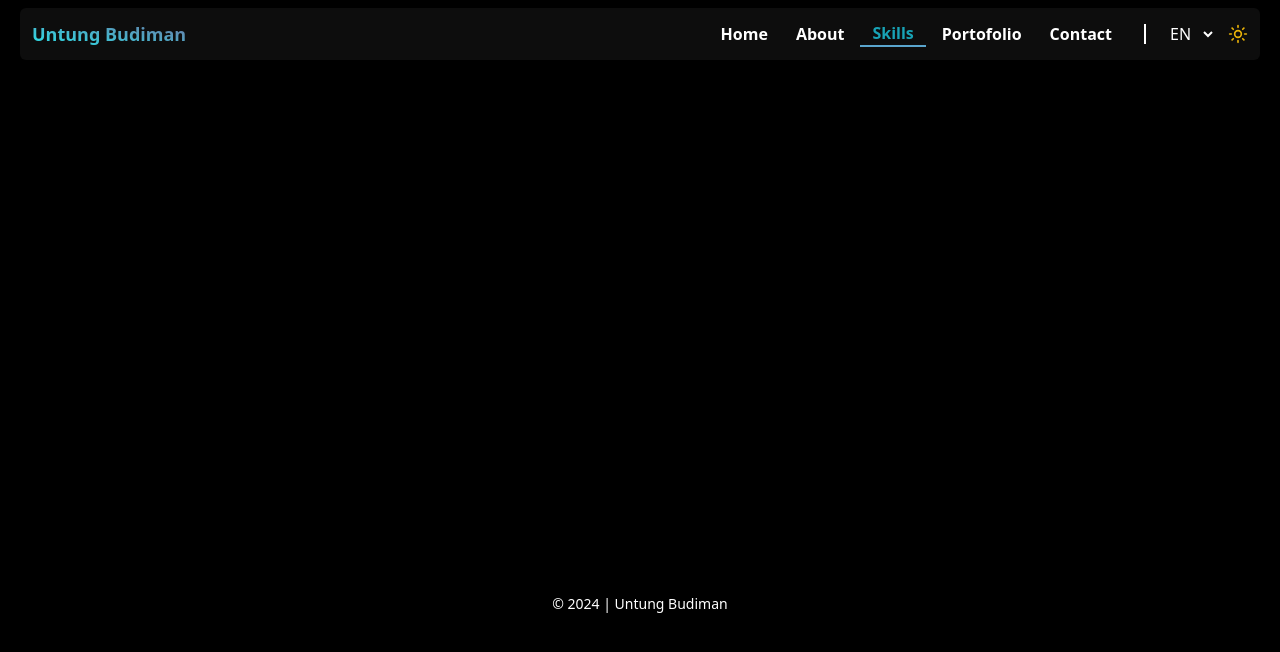
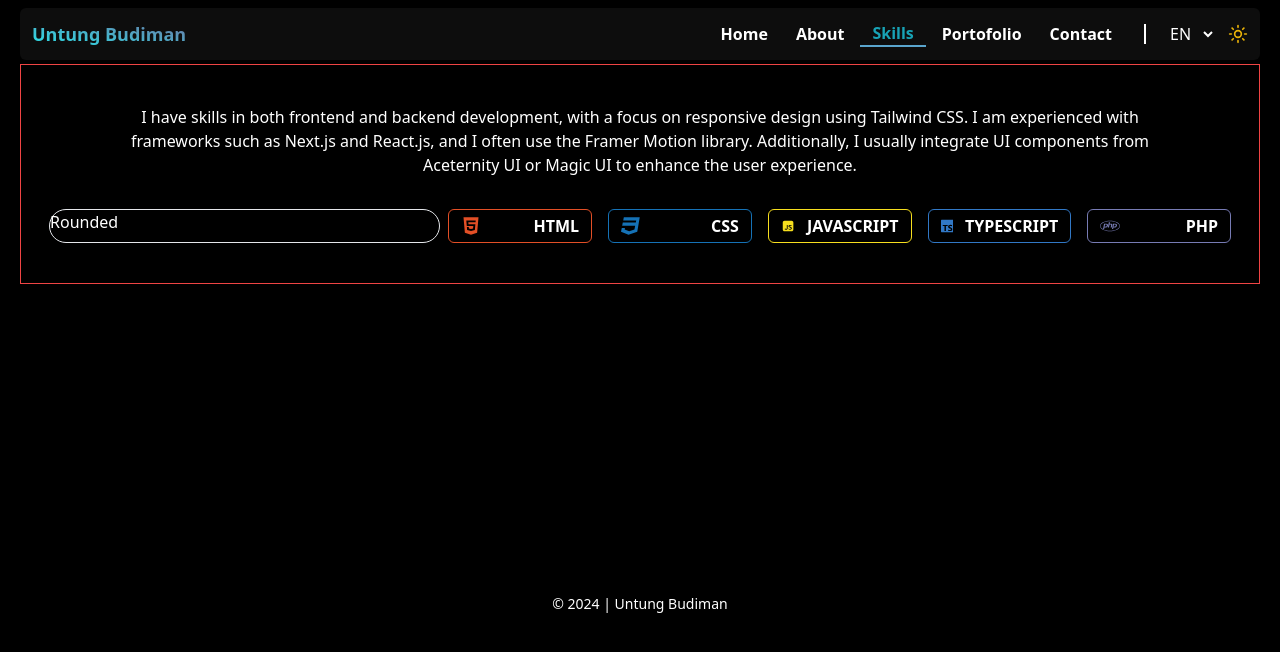
Before and after one commit to untgbdmn/Modern_Crafted, a React (Vite) app: page /skill in a window 1280 px wide. Shown: the top 652 px of the page. Built offline with nearby package versions, Linux system fonts and the light colour scheme.

Commit message:
add-some-icon

```diff
--- a/src/App.tsx
+++ b/src/App.tsx
@@ -5,6 +5,7 @@ import Home from "./pages/home";
 import AboutPage from "./pages/about-page";
 import AOS from 'aos';
 import 'aos/dist/aos.css';
+import SkillsPage from "./pages/skills-page";
 
 export default function App() {
     AOS.init({
@@ -18,6 +19,7 @@ export default function App() {
                 <Routes>
                     <Route path="/" element={<Home />} />
                     <Route path="/about" element={<AboutPage />} />
+                    <Route path="/skill" element={<SkillsPage />} />
                 </Routes>
             </LayoutApp>
         </ThemeProvider>
--- a/src/i18n/translations/en.json
+++ b/src/i18n/translations/en.json
@@ -24,5 +24,8 @@
         "webdeveloper":"Web Developer",
         "textexperience":"I have actively contributed to the development of various web projects. To date, I have been involved in three significant projects, with roles including front-end development, where I implemented user interfaces based on designs created by the creative team. Additionally, I also have experience in handling database and API integration, as well as front-end tasks, ensuring cohesive and functional web solutions."
     },
+    "skill": {
+        "desc": "I have skills in both frontend and backend development, with a focus on responsive design using Tailwind CSS. I am experienced with frameworks such as Next.js and React.js, and I often use the Framer Motion library. Additionally, I usually integrate UI components from Aceternity UI or Magic UI to enhance the user experience."
+    },
     "sekarang": "Now"
 }
--- a/src/i18n/translations/id.json
+++ b/src/i18n/translations/id.json
@@ -24,5 +24,8 @@
         "webdeveloper":"Pengembang Web",
         "textexperience":"Saya telah berkontribusi secara aktif dalam pengembangan berbagai proyek web. Hingga saat ini, saya telah terlibat dalam tiga proyek signifikan, dengan peran termasuk pengembangan front-end di mana saya menerapkan antarmuka pengguna berdasarkan desain yang dibuat oleh tim kreatif. Selain itu, saya juga memiliki pengalaman dalam menangani integrasi database dan API serta tugas-tugas front-end, memastikan solusi web yang kohesif dan fungsional."
     },
+    "skill": {
+        "desc": "Saya memiliki keterampilan dalam pengembangan frontend dan backend, dengan fokus pada desain responsif menggunakan Tailwind CSS. Saya berpengalaman dalam framework seperti Next.js dan React.js, dan sering menggunakan pustaka Framer Motion. Selain itu, saya biasanya mengintegrasikan komponen UI dari Aceternity UI atau Magic UI untuk meningkatkan pengalaman pengguna."
+    },
     "sekarang": "Sekarang"
 }
--- /dev/null
+++ b/src/pages/skills-page.tsx
@@ -0,0 +1,77 @@
+import { useTranslation } from "react-i18next"
+import { FaCss3, FaHtml5, FaPhp } from "react-icons/fa";
+import { motion } from 'framer-motion'
+import { useRef } from "react";
+import { RiJavascriptFill } from "react-icons/ri";
+import { SiTypescript } from "react-icons/si";
+
+export default function SkillsPage() {
+    const { t } = useTranslation();
+    const constraintsRef = useRef(null);
+    const dragConstrain = {
+        top: -40,
+        right: 40,
+        bottom: 40,
+        left: -40,
+    };
+    return (
+        <div className="py-10 border border-red-500">
+            <div className="">
+                <p className="text-center px-20">{t('skill.desc')} </p>
+            </div>
+
+            <div className="flex flex-row-reverse gap-2 px-7 mt-8">
+
+                <div className="grid grid-cols-5 w-2/3 gap-4" ref={constraintsRef}>
+
+                    <motion.div drag
+                        dragConstraints={dragConstrain}
+                        dragTransition={{ bounceStiffness: 600, bounceDamping: 10 }}
+                        whileHover={{ scale: 1.2, boxShadow: "0px 0px 20px #E44D26" }}
+                        whileTap={{ boxShadow: "0px 0px 15px #E44D26" }} className="border rounded-md border-[#E34F26] px-3 py-1 inline-flex items-center justify-between uppercase gap-3 font-bold hover:bg-[#E34F26] hover:text-white group backdrop-blur-md">
+                        <FaHtml5 className="text-xl text-[#E34F26] group-hover:text-white" />html
+                    </motion.div>
+
+                    <motion.div drag
+                        dragConstraints={dragConstrain}
+                        dragTransition={{ bounceStiffness: 600, bounceDamping: 10 }}
+                        whileHover={{ scale: 1.2, boxShadow: "0px 0px 20px #1572B6" }}
+                        whileTap={{ boxShadow: "0px 0px 15px #1572B6" }} className="border rounded-md border-[#1572B6] px-3 py-1 inline-flex items-center justify-between uppercase gap-3 font-bold hover:bg-[#1572B6] hover:text-white group backdrop-blur-md">
+                        <FaCss3 className="text-xl text-[#1572B6] group-hover:text-white" />css
+                    </motion.div>
+
+                    <motion.div drag
+                        dragConstraints={dragConstrain}
+                        dragTransition={{ bounceStiffness: 600, bounceDamping: 10 }}
+                        whileHover={{ scale: 1.2, boxShadow: "0px 0px 20px #F7DF1E" }}
+                        whileTap={{ boxShadow: "0px 0px 15px #F7DF1E" }} className="border rounded-md border-[#F7DF1E] px-3 py-1 inline-flex items-center justify-between uppercase gap-3 font-bold hover:bg-[#F7DF1E] hover:text-white group backdrop-blur-md">
+                        <RiJavascriptFill className="text-xl text-[#F7DF1E] group-hover:text-white" />javascript
+                    </motion.div>
+
+
+                    <motion.div drag
+                        dragConstraints={dragConstrain}
+                        dragTransition={{ bounceStiffness: 600, bounceDamping: 10 }}
+                        whileHover={{ scale: 1.2, boxShadow: "0px 0px 20px #3178C6" }}
+                        whileTap={{ boxShadow: "0px 0px 15px #3178C6" }} className="border rounded-md border-[#3178C6] px-3 py-1 inline-flex items-center justify-between uppercase gap-3 font-bold hover:bg-[#3178C6] hover:text-white group backdrop-blur-md">
+                        <SiTypescript className="text-xl text-[#3178C6] group-hover:text-white" />typescript
+                    </motion.div>
+
+                    <motion.div drag
+                        dragConstraints={dragConstrain}
+                        dragTransition={{ bounceStiffness: 600, bounceDamping: 10 }}
+                        whileHover={{ scale: 1.2, boxShadow: "0px 0px 20px #777BB4" }}
+                        whileTap={{ boxShadow: "0px 0px 15px #777BB4" }} className="border rounded-md border-[#777BB4] px-3 py-1 inline-flex items-center justify-between uppercase gap-3 font-bold hover:bg-[#777BB4] hover:text-white group backdrop-blur-md">
+                        <FaPhp className="text-xl text-[#777BB4] group-hover:text-white" />php
+                    </motion.div>
+
+                </div>
+
+                <div className="w-1/3">
+                    <div className="h-full w-full border rounded-full">Rounded</div>
+                </div>
+
+            </div>
+        </div>
+    )
+}
```
